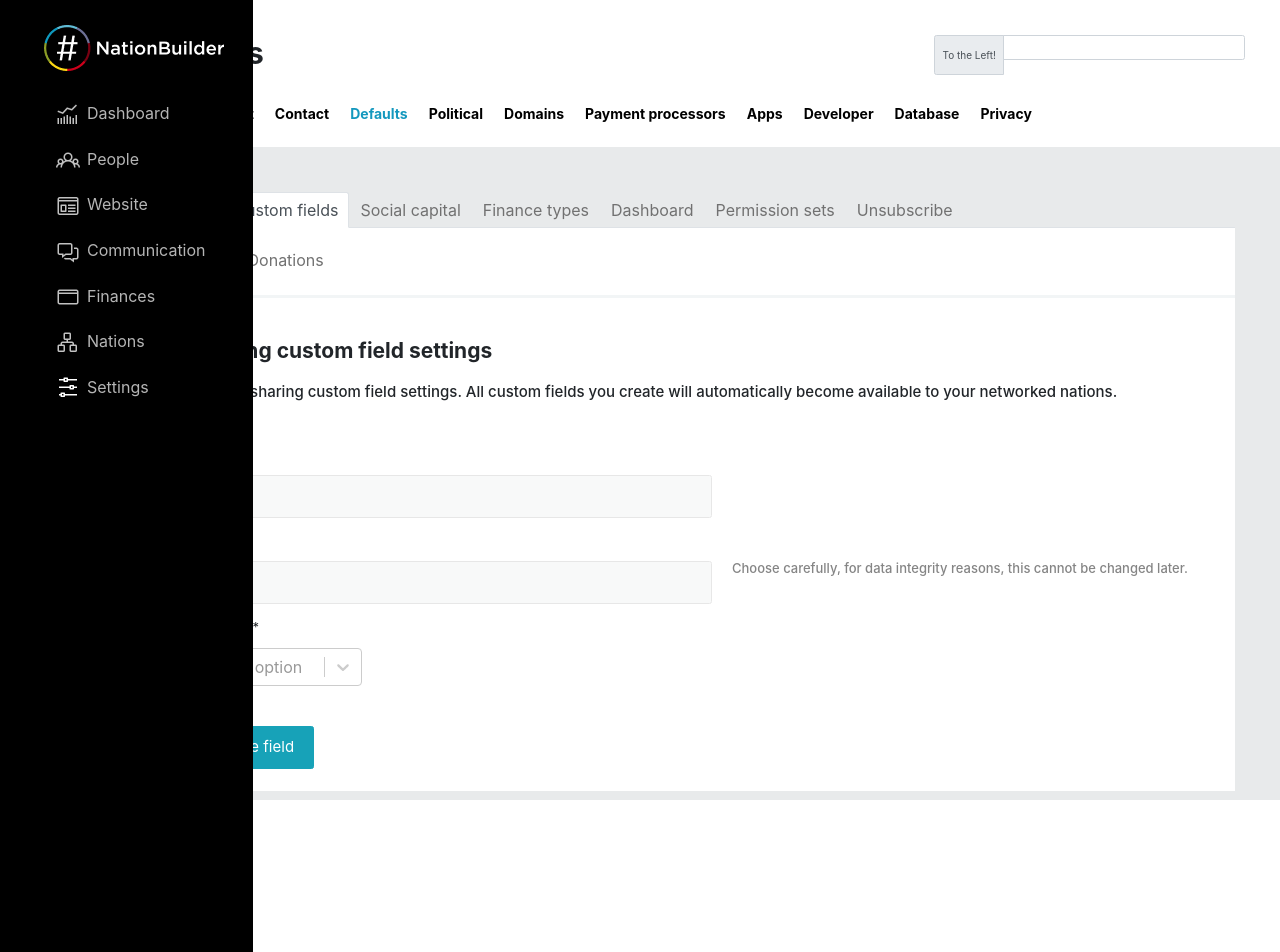
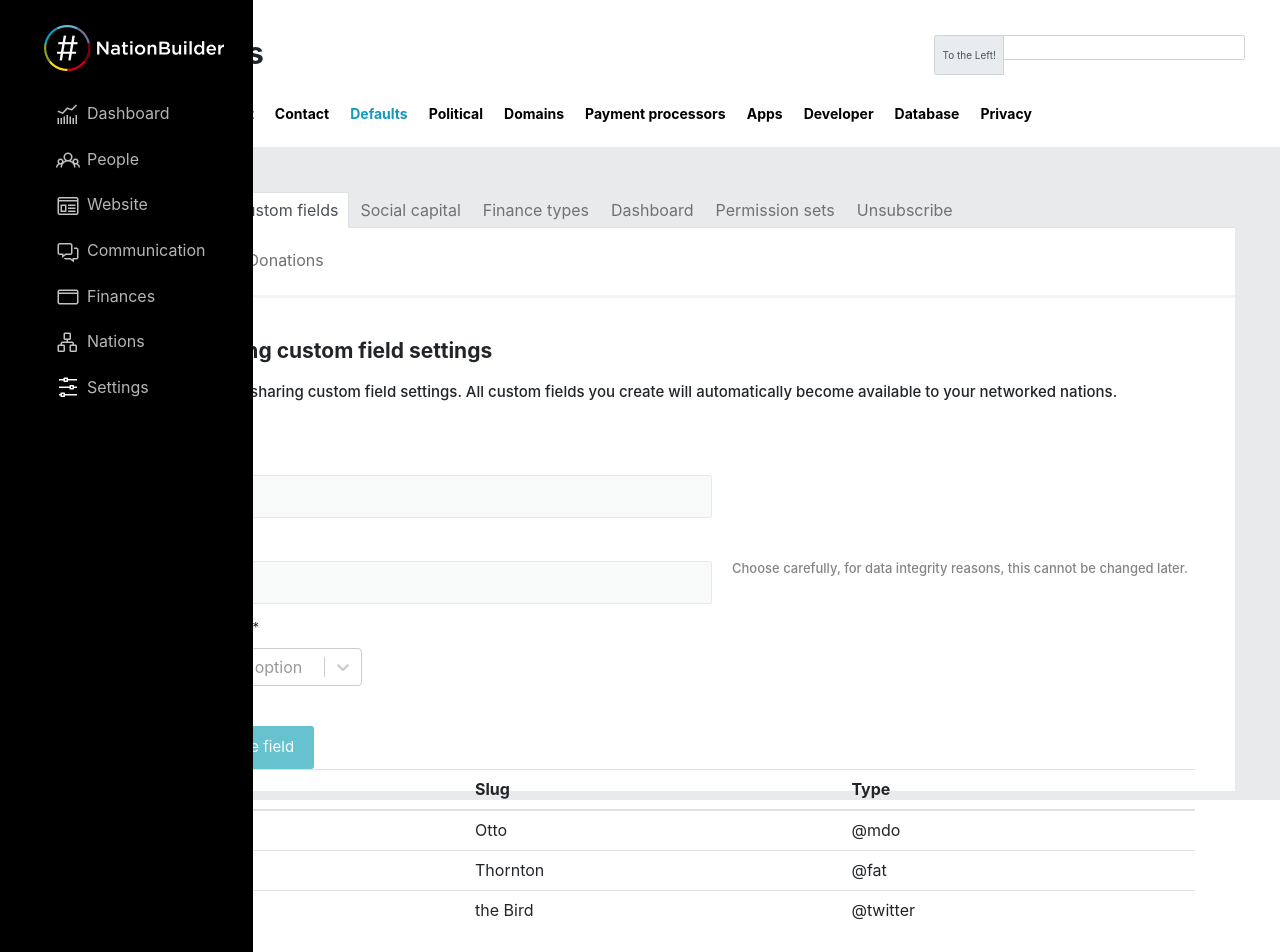
Before and after one commit to BryantCabrera/bryantcabrera-nationbuilder, a React (Create React App) app: page / in a window 1280 px wide. Shown: the top 952 px of the page. Before the commit the page ends 809 px from the top, so only its background shows below. Built offline with nearby package versions, Linux system fonts and the light colour scheme.

Commit message:
Bryant adds validity check to submit button.

```diff
--- a/src/components/Settings/People/People.js
+++ b/src/components/Settings/People/People.js
@@ -2,18 +2,33 @@ import React, { Component } from 'react';
 import { Switch, Route, NavLink, withRouter } from 'react-router-dom';
 import { Button, Form, FormGroup, Label, Input } from 'reactstrap';
 import Select from 'react-select';
+import UITable from '../../UI/Table/Table';
 import './People.css';
 
 class People extends Component {
     state = {
-        name: '',
-        slug: '',
-        fieldType: '',
-        selectedOption: null
+        name: {
+            value: '',
+            isValid: false
+        },
+        slug: {
+            value: '',
+            isValid: false
+        },
+        fieldType: {
+            value: '',
+            isValid: false
+        },
+        selectedOption: null,
+        customFields: []
     }
+
     handleInputChange = (e) => {
         this.setState({
-            [e.target.name]: e.target.value
+            [e.target.name]: {
+                value: e.target.value,
+                isValid: true
+            }
         });
     }
 
@@ -21,10 +36,19 @@ class People extends Component {
         this.setState({ selectedOption });
 
         this.setState({
-            fieldType: selectedOption.value
+            fieldType: {
+                value: selectedOption.value,
+                isValid: true
+            }
         });
 
         console.log(`Option selected:`, selectedOption);
+    }
+
+    handleSubmit = (data) => {
+        this.setState({
+            customFields: [...data]
+        });
     }
 
     render() {
@@ -74,6 +98,14 @@ class People extends Component {
 
                 return { ...provided, opacity, transition };
             }
+        }
+
+        const tableData = {
+            headers: [
+                'Name',
+                'Slug',
+                'Type'
+            ]
         }
 
         return (
@@ -132,8 +164,21 @@ class People extends Component {
                         id="fieldType"
                     />
 
-                    <Button className="people__form__button" color="info">Create field</Button>
+                    <Button
+                        className="people__form__button"
+                        color="info"
+                        onClick={() => this.handleSubmit(
+                            {
+                                name: this.state.name.value,
+                                slug: this.state.slug.value,
+                                fieldType: this.state.fieldType.value
+                            }
+                        )}
+                        disabled={!this.state.name.isValid || !this.state.slug.isValid || !this.state.fieldType.isValid}
+                    >Create field</Button>
                 </Form>
+
+                <UITable tableData={tableData} />
             </div>
         )
     }
--- a/src/components/UI/Table/Table.js
+++ b/src/components/UI/Table/Table.js
@@ -1,7 +1,8 @@
 import React, { Component } from 'react';
+import { Table } from 'reactstrap';
 import './Table.css';
 
-class Table extends Component {
+class UITable extends Component {
     state = {
     }
 
@@ -9,11 +10,32 @@ class Table extends Component {
 
 
         return (
-            <div className="table">
-
-            </div>
+            <Table className="table">
+                <thead>
+                    <tr>
+                        {this.props.tableData.headers.map((header, index) => <th key={index}>{header}</th> )}
+                    </tr>
+                </thead>
+                <tbody>
+                    <tr>
+                        <td>Mark</td>
+                        <td>Otto</td>
+                        <td>@mdo</td>
+                    </tr>
+                    <tr>
+                        <td>Jacob</td>
+                        <td>Thornton</td>
+                        <td>@fat</td>
+                    </tr>
+                    <tr>
+                        <td>Larry</td>
+                        <td>the Bird</td>
+                        <td>@twitter</td>
+                    </tr>
+                </tbody>
+            </Table>
         )
     }
 }
 
-export default Table;
+export default UITable;
```
